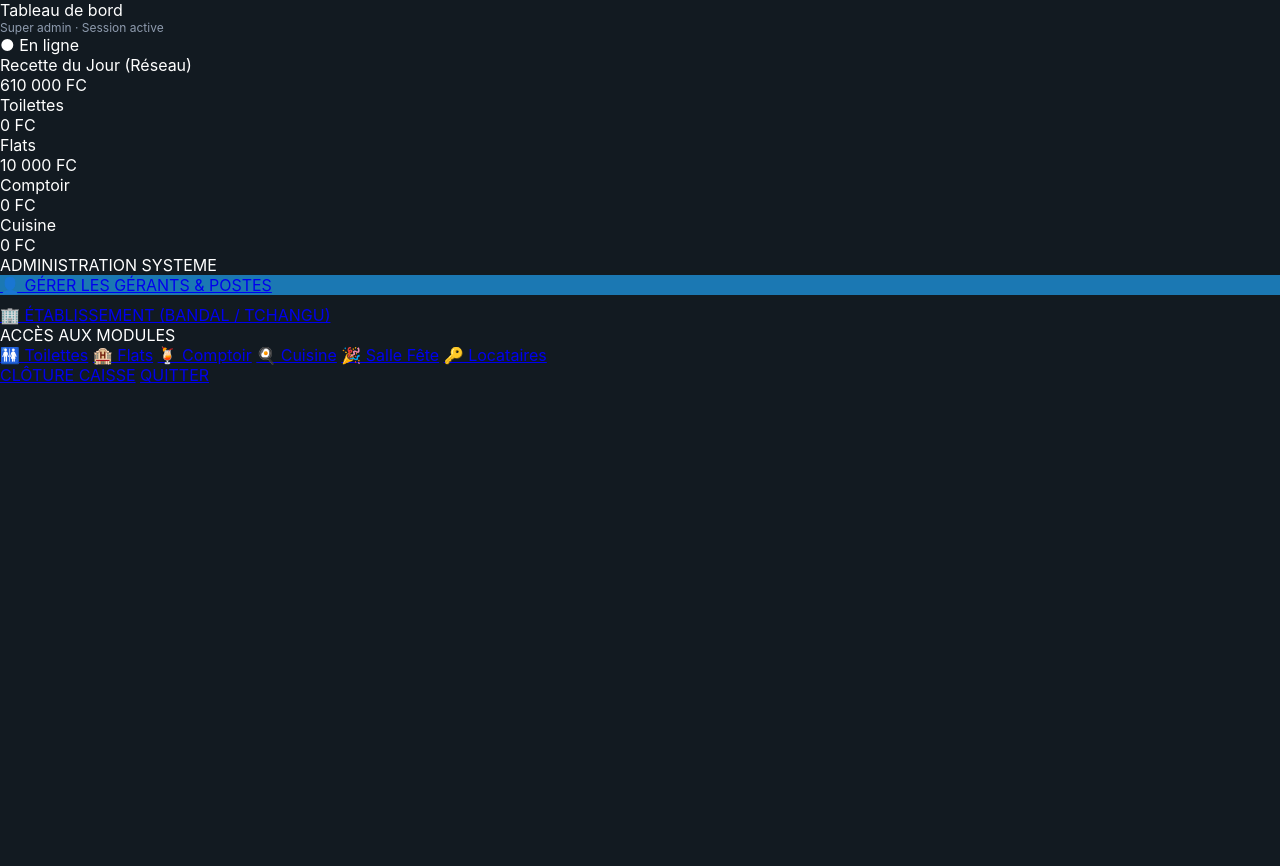
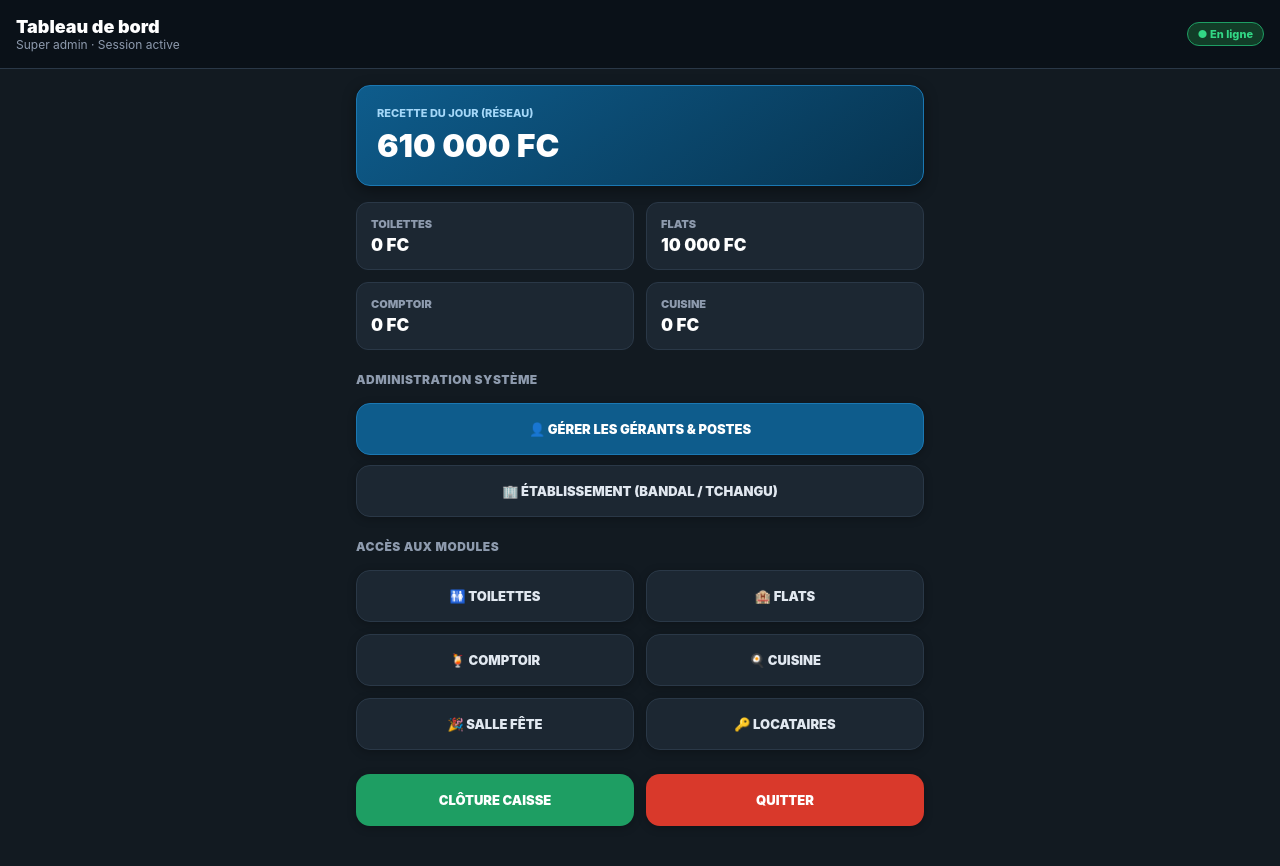
Before and after one commit to teddy863/emmanuel-gestion, a FastAPI app: template templates/dashboard.html in a window 1280 px wide. Before the commit the page ends 383 px from the top, so only its background shows below. Run offline with FastAPI, Linux system fonts and the light colour scheme; the template is opened without the code that fills it, so the values that code supplies are empty.

Commit message:
Embarquement du CSS dans dashboard.html

```diff
--- a/templates/dashboard.html
+++ b/templates/dashboard.html
@@ -6,46 +6,122 @@
   <title>Emmanuel — Tableau de Bord</title>
   <style>
     :root {
-    --bg-dark: #121A21;
+      --primary: #0E5C8C;
+      --secondary: #1E9E63;
+      --danger: #D9392B;
+      --bg: #121A21;
       --card-bg: #1C2732;
-    --primary: #0E5C8C;
-    --text: #FFFFFF;
+      --ink: #FFFFFF;
       --muted: #8E9BAE;
       --line: #2A3847;
+      --r: 14px;
     }
 
-  /* Supression de toutes les marges et cadres smartphone artificiels */
     * { box-sizing: border-box; margin: 0; padding: 0; }
 
     html, body {
-    width: 100vw;
+      width: 100%;
       min-height: 100vh;
-    background-color: var(--bg-dark);
-    color: var(--text);
+      background-color: var(--bg);
+      color: var(--ink);
       font-family: -apple-system, BlinkMacSystemFont, "Segoe UI", Roboto, sans-serif;
       overflow-x: hidden;
-    overflow-y: auto; /* Permet de défiler vers le bas normalement */
+      overflow-y: auto;
     }
 
-  /* Conteneur fluide occupant 100% du téléphone */
-  .app-container {
+    .topbar {
+      background: #0A1118;
+      padding: 16px;
+      border-bottom: 1px solid var(--line);
+      display: flex;
+      justify-content: space-between;
+      align-items: center;
+    }
+
+    .tb-title { font-size: 18px; font-weight: 900; }
+    .tb-sub { font-size: 12px; color: var(--muted); }
+    .badge-status {
+      background: #123D28;
+      color: #32D785;
+      font-size: 11px;
+      font-weight: 800;
+      padding: 4px 10px;
+      border-radius: 20px;
+      border: 1px solid var(--secondary);
+    }
+
+    .container {
       width: 100%;
-    padding: 12px;
+      max-width: 600px;
+      margin: 0 auto;
+      padding: 16px;
       display: flex;
       flex-direction: column;
+      gap: 16px;
+    }
+
+    .hero {
+      background: linear-gradient(145deg, #0E5C8C 0%, #073450 100%);
+      border-radius: var(--r);
+      padding: 20px;
+      border: 1px solid #1B78B3;
+      box-shadow: 0 4px 14px rgba(0,0,0,0.4);
+    }
+    .hero-sub { font-size: 11px; font-weight: 800; text-transform: uppercase; color: #A4D7F8; }
+    .hero-val { font-size: 32px; font-weight: 900; color: #FFF; margin-top: 6px; }
+
+    .grid-2 {
+      display: grid;
+      grid-template-columns: 1fr 1fr;
       gap: 12px;
     }
 
-  /* Les menus déroulants restent dans le cadre */
-  select, input {
+    .mini-card {
+      background: var(--card-bg);
+      border-radius: 12px;
+      padding: 14px;
+      border: 1px solid var(--line);
+    }
+    .mc-title { font-size: 11px; font-weight: 900; color: var(--muted); text-transform: uppercase; }
+    .mc-val { font-size: 17px; font-weight: 900; margin-top: 4px; color: #FFF; }
+
+    .section-title {
+      font-size: 12px;
+      font-weight: 900;
+      text-transform: uppercase;
+      color: var(--muted);
+      letter-spacing: 0.5px;
+      margin-top: 6px;
+    }
+
+    .btn {
       width: 100%;
-    max-width: 100%;
-    padding: 12px;
-    background: #121A21;
+      min-height: 52px;
+      border-radius: var(--r);
+      font-size: 13px;
+      font-weight: 900;
+      border: 0;
+      cursor: pointer;
+      text-decoration: none;
+      display: flex;
+      align-items: center;
+      justify-content: center;
+      text-transform: uppercase;
       color: #FFF;
-    border: 1px solid var(--line);
-    border-radius: 8px;
-    font-size: 15px;
+      box-shadow: 0 2px 8px rgba(0,0,0,0.25);
+    }
+
+    .btn-action { background: var(--primary); border: 1px solid #1B78B3; }
+    .btn-module { background: var(--card-bg); border: 1px solid var(--line); color: #E1E8F0; }
+    .btn-cloture { background: var(--secondary); }
+    .btn-danger { background: var(--danger); }
+
+    .actionbar {
+      display: grid;
+      grid-template-columns: 1fr 1fr;
+      gap: 12px;
+      margin-top: 8px;
+      padding-bottom: 24px;
     }
   </style>
 </head>
@@ -54,7 +130,7 @@
   <header class="topbar">
     <div>
       <div class="tb-title">Tableau de bord</div>
-      <div style="font-size: 12px; color: var(--muted);">Super admin · Session active</div>
+      <div class="tb-sub">Super admin · Session active</div>
     </div>
     <div class="badge-status">● En ligne</div>
   </header>
@@ -64,38 +140,37 @@
     <!-- Recette globale -->
     <div class="hero">
       <div class="hero-sub">Recette du Jour (Réseau)</div>
-      <div class="hero-val">{{ "{:,.0f}".format(recette_globale|default(610000)).replace(',', ' ') }} FC</div>
+      <div class="hero-val">{{ "{:,.0f}".format(recette_jour|default(610000)).replace(',', ' ') }} FC</div>
     </div>
 
-    <!-- Stats Rapides par Module -->
+    <!-- Mini stats par module -->
     <div class="grid-2">
       <div class="mini-card">
         <div class="mc-title">Toilettes</div>
-        <div class="mc-val">0 FC</div>
+        <div class="mc-val">{{ "{:,.0f}".format(total_toilettes|default(0)).replace(',', ' ') }} FC</div>
       </div>
       <div class="mini-card">
         <div class="mc-title">Flats</div>
-        <div class="mc-val">10 000 FC</div>
+        <div class="mc-val">{{ "{:,.0f}".format(total_flats|default(10000)).replace(',', ' ') }} FC</div>
       </div>
       <div class="mini-card">
         <div class="mc-title">Comptoir</div>
-        <div class="mc-val">0 FC</div>
+        <div class="mc-val">{{ "{:,.0f}".format(total_comptoir|default(0)).replace(',', ' ') }} FC</div>
       </div>
       <div class="mini-card">
         <div class="mc-title">Cuisine</div>
-        <div class="mc-val">0 FC</div>
+        <div class="mc-val">{{ "{:,.0f}".format(total_cuisine|default(0)).replace(',', ' ') }} FC</div>
       </div>
     </div>
 
-    <!-- Gestion Multi-Établissements & Gérants -->
-    <div class="section-title">ADMINISTRATION SYSTEME</div>
-
+    <!-- Administration -->
+    <div class="section-title">ADMINISTRATION SYSTÈME</div>
     <div style="display: flex; flex-direction: column; gap: 10px;">
-      <a href="/gerants" class="btn btn-action" style="background: #1B78B3;">👤 GÉRER LES GÉRANTS & POSTES</a>
+      <a href="/gerants" class="btn btn-action">👤 GÉRER LES GÉRANTS & POSTES</a>
       <a href="/etablissements" class="btn btn-module">🏢 ÉTABLISSEMENT (BANDAL / TCHANGU)</a>
     </div>
 
-    <!-- Accès Directs aux Modules -->
+    <!-- Accès aux 6 Modules -->
     <div class="section-title">ACCÈS AUX MODULES</div>
     <div class="grid-2">
       <a href="/toilettes" class="btn btn-module">🚻 Toilettes</a>
@@ -106,12 +181,13 @@
       <a href="/locataires" class="btn btn-module">🔑 Locataires</a>
     </div>
 
-  </main>
-
-  <footer class="actionbar">
+    <!-- Pied de page -->
+    <div class="actionbar">
       <a href="/cloture" class="btn btn-cloture">CLÔTURE CAISSE</a>
       <a href="/logout" class="btn btn-danger">QUITTER</a>
-  </footer>
+    </div>
+
+  </main>
 
 </body>
 </html>
```
Lines whose indentation alone changed are shown as unchanged.
